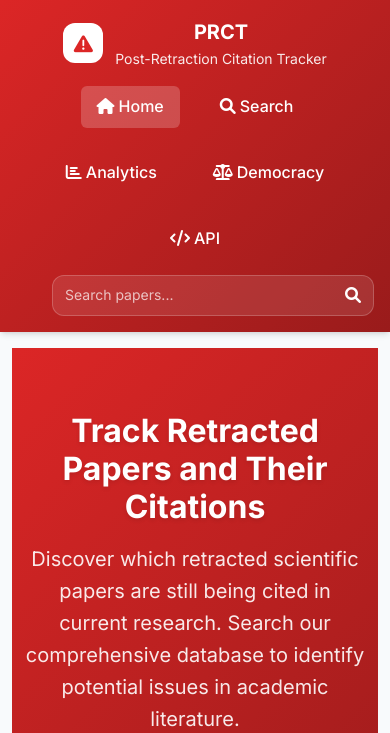
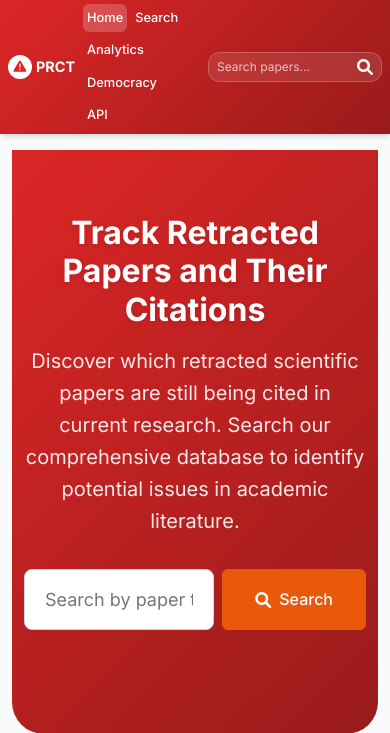
Before and after one commit to choxos/CitingRetracted, a Django app: page / in a window 390 px wide. Shown: the top 733 px of the page. Run offline with Django 4.2, Linux system fonts and the light colour scheme; data that the repository does not hold is empty; parts of the project's set-up code (start-up, migrations or seed data) failed here and were passed over.

Commit message:
Optimize navigation bar for mobile - reduce height by 60-70%

```diff
--- a/static/css/xera-unified-theme.css
+++ b/static/css/xera-unified-theme.css
@@ -116,7 +116,7 @@ body {
 .xera-header {
   background: linear-gradient(135deg, var(--xera-primary) 0%, var(--xera-primary-dark) 100%);
   color: white;
-  padding: var(--xera-space-4) 0;
+  padding: var(--xera-space-2) 0;
   box-shadow: var(--xera-shadow-md);
   position: sticky;
   top: 0;
@@ -149,9 +149,9 @@ body {
 }
 
 .xera-logo-icon {
-  width: 40px;
-  height: 40px;
-  margin-right: var(--xera-space-3);
+  width: 32px;
+  height: 32px;
+  margin-right: var(--xera-space-2);
   background: white;
   border-radius: var(--xera-radius-lg);
   display: flex;
@@ -159,7 +159,7 @@ body {
   justify-content: center;
   color: var(--xera-primary);
   font-weight: 900;
-  font-size: 1.2rem;
+  font-size: 1rem;
 }
 
 .xera-app-name {
@@ -168,31 +168,34 @@ body {
 }
 
 .xera-app-title {
-  font-size: 1.25rem;
+  font-size: 1.1rem;
   font-weight: 700;
   margin: 0;
+  line-height: 1.2;
 }
 
 .xera-app-subtitle {
-  font-size: 0.875rem;
-  opacity: 0.9;
+  font-size: 0.75rem;
+  opacity: 0.85;
   margin: 0;
   font-weight: 400;
+  line-height: 1.1;
 }
 
 .xera-nav {
   display: flex;
   align-items: center;
-  gap: var(--xera-space-6);
+  gap: var(--xera-space-3);
 }
 
 .xera-nav-link {
   color: white;
   text-decoration: none;
   font-weight: 500;
-  padding: var(--xera-space-2) var(--xera-space-4);
+  padding: var(--xera-space-1) var(--xera-space-3);
   border-radius: var(--xera-radius);
   transition: var(--xera-transition);
+  font-size: 0.9rem;
 }
 
 .xera-nav-link:hover {
@@ -686,15 +689,60 @@ body {
    ============================================================================= */
 
 @media (max-width: 768px) {
+  .xera-header {
+    padding: var(--xera-space-1) 0;
+  }
+
   .xera-header-container {
-    flex-direction: column;
-    gap: var(--xera-space-4);
-    text-align: center;
+    padding: 0 var(--xera-space-3);
+    gap: var(--xera-space-2);
+  }
+
+  .xera-logo {
+    font-size: 1.2rem;
+  }
+
+  .xera-logo-icon {
+    width: 28px;
+    height: 28px;
+    margin-right: var(--xera-space-1);
+    font-size: 0.9rem;
+  }
+
+  .xera-app-title {
+    font-size: 1rem;
+  }
+
+  .xera-app-subtitle {
+    display: none; /* Hide subtitle on mobile to save space */
   }
 
   .xera-nav {
+    gap: var(--xera-space-2);
     flex-wrap: wrap;
-    justify-content: center;
+  }
+
+  .xera-nav-link {
+    padding: var(--xera-space-1) var(--xera-space-2);
+    font-size: 0.85rem;
+  }
+
+  .xera-nav-link i {
+    display: none; /* Hide icons on mobile to save space */
+  }
+
+  .xera-header-search {
+    margin-left: var(--xera-space-2);
+  }
+
+  .xera-search-input {
+    width: 180px;
+    padding: var(--xera-space-1) var(--xera-space-2);
+    font-size: 0.8rem;
+  }
+
+  .xera-search-btn {
+    padding: var(--xera-space-1) var(--xera-space-2);
   }
 
   .xera-stats-grid {
@@ -707,6 +755,37 @@ body {
 
   .xera-main-content {
     padding: var(--xera-space-4) 0;
+  }
+}
+
+/* Extra compact for very small mobile devices */
+@media (max-width: 480px) {
+  .xera-header-container {
+    padding: 0 var(--xera-space-2);
+  }
+
+  .xera-nav {
+    gap: var(--xera-space-1);
+  }
+
+  .xera-nav-link {
+    padding: var(--xera-space-1);
+    font-size: 0.8rem;
+  }
+
+  .xera-logo-icon {
+    width: 24px;
+    height: 24px;
+    font-size: 0.8rem;
+  }
+
+  .xera-app-title {
+    font-size: 0.9rem;
+  }
+
+  .xera-search-input {
+    width: 140px;
+    font-size: 0.75rem;
   }
 }
 
```
